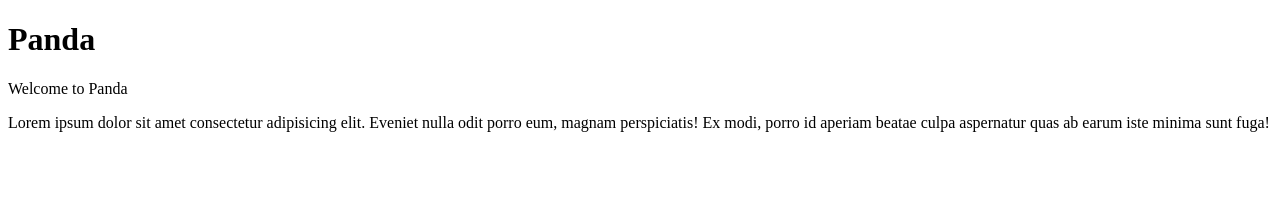
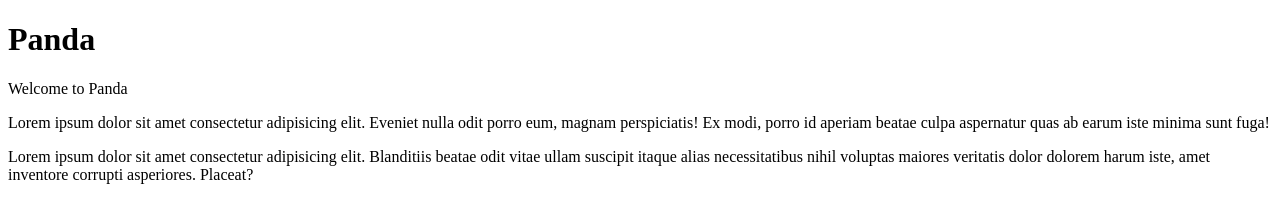
Before and after one commit to winangsit12/Panda, a plain HTML site: page index.html in a window 1280 px wide. Drawn offline with Linux system fonts and the light colour scheme.

Commit message:
init css

```diff
--- a/index.html
+++ b/index.html
@@ -13,5 +13,11 @@
       odit porro eum, magnam perspiciatis! Ex modi, porro id aperiam beatae
       culpa aspernatur quas ab earum iste minima sunt fuga!
     </p>
+    <p>
+      Lorem ipsum dolor sit amet consectetur adipisicing elit. Blanditiis beatae
+      odit vitae ullam suscipit itaque alias necessitatibus nihil voluptas
+      maiores veritatis dolor dolorem harum iste, amet inventore corrupti
+      asperiores. Placeat?
+    </p>
   </body>
 </html>
```
Also changed, not shown: my-style.css (added).
